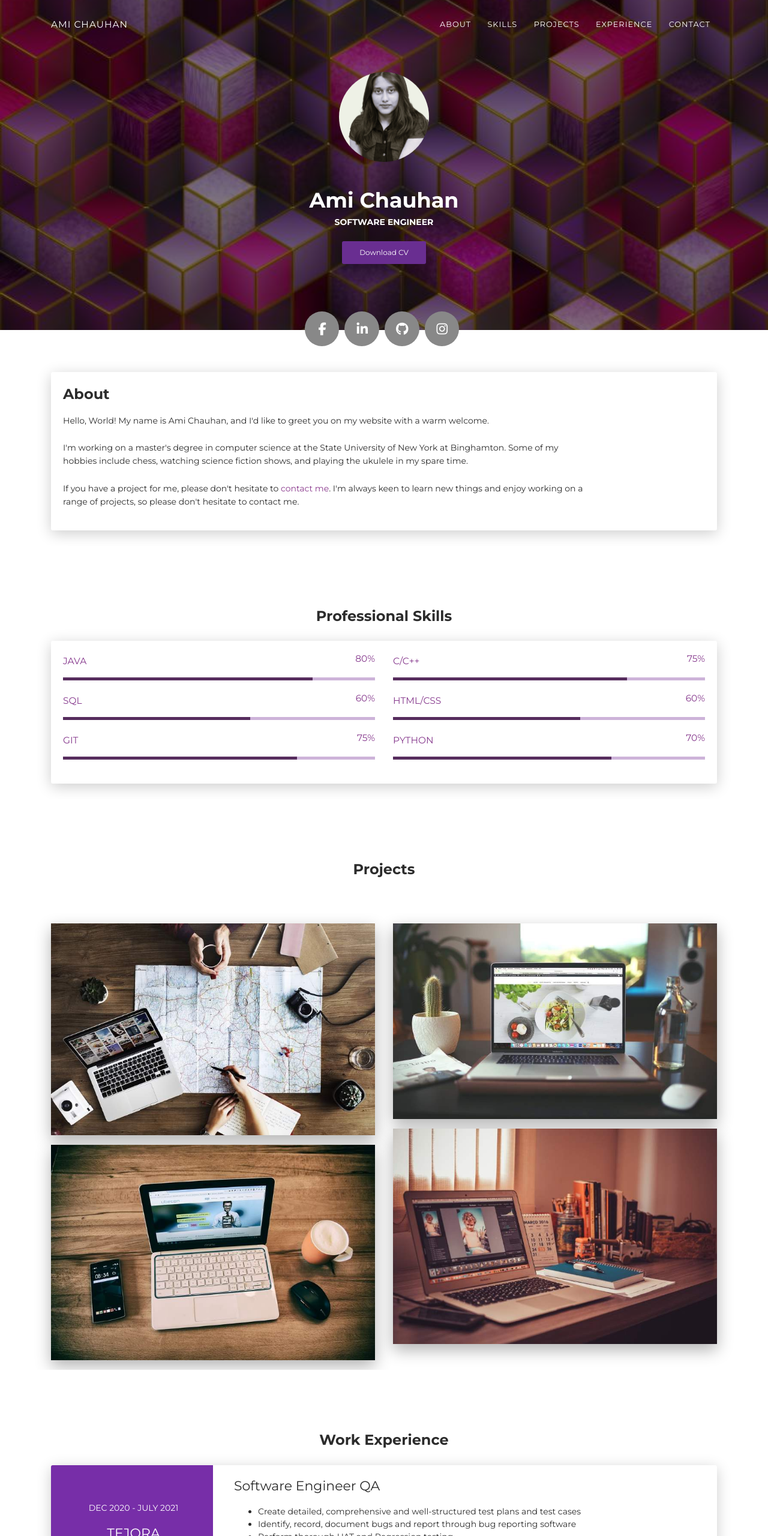
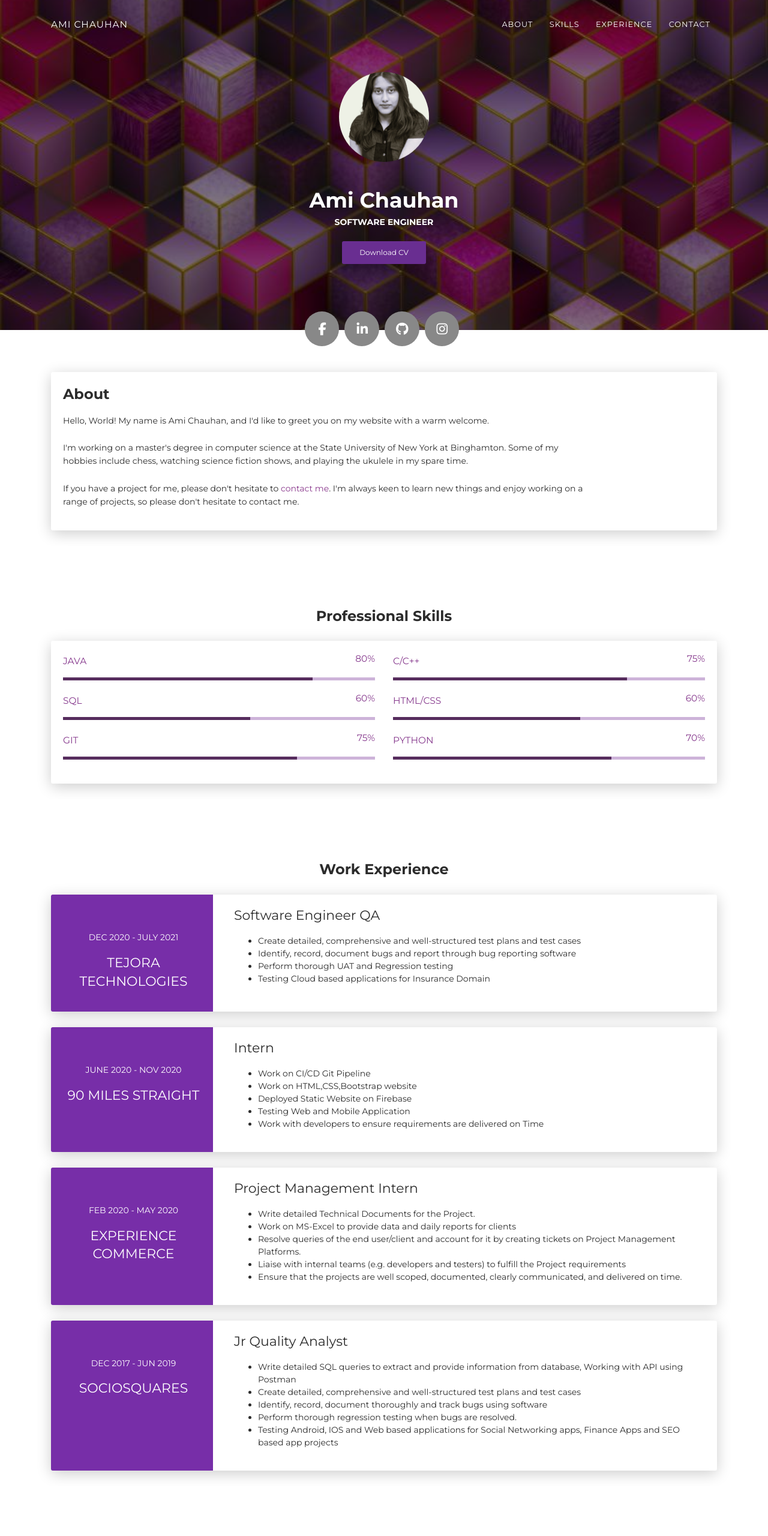
Before and after one commit to amichauhan95/amichauhan.github.io, a plain HTML site: page index.html in a window 1280 px wide. Shown: the top 2560 px of the page at 60% size. Drawn offline with Linux system fonts and the light colour scheme.

Commit message:
project hide

```diff
--- a/index.html
+++ b/index.html
@@ -31,7 +31,7 @@
               <ul class="navbar-nav">
                 <li class="nav-item"><a class="nav-link smooth-scroll" href="#about">About</a></li>
                 <li class="nav-item"><a class="nav-link smooth-scroll" href="#skill">Skills</a></li>
-                <li class="nav-item"><a class="nav-link smooth-scroll" href="#portfolio">Projects</a></li>
+                <!--<li class="nav-item"><a class="nav-link smooth-scroll" href="#portfolio">Projects</a></li>-->
                 <li class="nav-item"><a class="nav-link smooth-scroll" href="#experience">Experience</a></li>
                 <li class="nav-item"><a class="nav-link smooth-scroll" href="#contact">Contact</a></li>
               </ul>
@@ -138,7 +138,7 @@
     </div>
   </div>
 </div>
-<div class="section" id="portfolio">
+ <!-- <div class="section" id="portfolio">
   <div class="container">
     <div class="row">
       <div class="col-md-6 ml-auto mr-auto">
@@ -147,7 +147,7 @@
         <!--   <ul class="nav nav-pills nav-pills-primary" role="tablist">
             <li class="nav-item"><a class="nav-link active" data-toggle="tab" href="#web-development" role="tablist"><i class="fa fa-laptop" aria-hidden="true"></i></a></li>
            <li class="nav-item"><a class="nav-link" data-toggle="tab" href="#graphic-design" role="tablist"><i class="fa fa-picture-o" aria-hidden="true"></i></a></li>
-            <li class="nav-item"><a class="nav-link" data-toggle="tab" href="#Photography" role="tablist"><i class="fa fa-camera" aria-hidden="true"></i></a></li>-->
+            <li class="nav-item"><a class="nav-link" data-toggle="tab" href="#Photography" role="tablist"><i class="fa fa-camera" aria-hidden="true"></i></a></li>
           </ul>
         </div>
       </div>
@@ -190,7 +190,7 @@
             </div>
           </div>
         </div>
-      </div>
+      </div>-->
    <!--<div class="tab-pane" id="graphic-design" role="tabpanel">
         <div class="ml-auto mr-auto">
           <div class="row">
```
